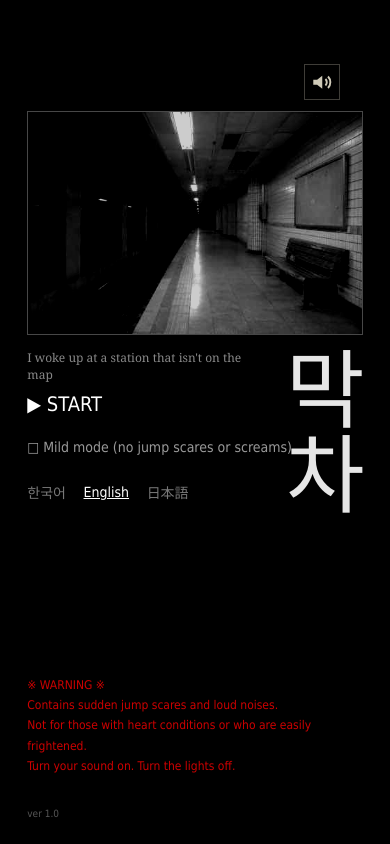
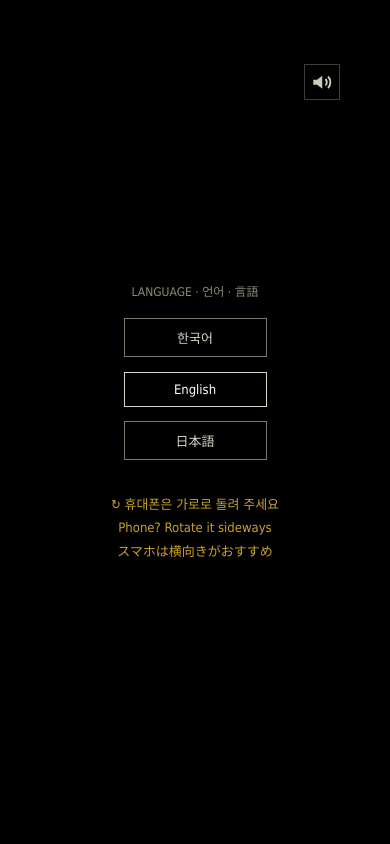
Before and after one commit to mi-hye/makcha, a plain HTML site: page index.html in a window 390 px wide. Drawn offline with Linux system fonts and the light colour scheme.

Commit message:
Add language select screen and landscape hint for phones
Language is now picked in-game before the title instead of via ?lang=.
Portrait phones get a suggestion to rotate. Fix overlapping title text
in phone landscape and shorten two Japanese strings.

Co-Authored-By: Claude Fable 5.2 <noreply@anthropic.com>

```diff
--- a/index.html
+++ b/index.html
@@ -200,12 +200,21 @@
 
   /* ───── 언어 ───── */
   .poster .tag { white-space: nowrap; }
+  #lang { gap: .9em; }
+  #lang button { margin-top: 0; width: 11em; }
+  #lang button.cur { border-color: #d8d4c8; color: #fff; }
+  #lang .rot, .tRot { display: none; }
+  @media (orientation: portrait) and (max-width: 700px) {
+    #lang .rot { display: block; margin-top: 1.4em; font-size: 13px; line-height: 1.8; color: #c9a227; }
+    #title .tRot { display: block; left: 7%; right: 7%; top: calc(var(--t) + 104vw); font-size: 13px; line-height: 1.5; color: #c9a227; }
+  }
   .tLang { position: absolute; left: 7%; top: 89%; display: flex; gap: 1.1em; }
   #title .tLang button { margin: 0; padding: 0; border: 0; background: none; color: #777; font-size: clamp(11px, 1.5vw, 14px); letter-spacing: 0; }
   #title .tLang button.cur { color: #fff; text-decoration: underline; }
   html[lang=en] body { font-family: Tahoma, Verdana, Geneva, sans-serif; }
   html[lang=ja] body { font-family: "MS PGothic", "MS Pゴシック", Osaka, "Hiragino Kaku Gothic ProN", Meiryo, sans-serif; }
-  html[lang=en] .tSub { writing-mode: horizontal-tb; right: 26%; top: 60%; max-width: 30%; text-align: right; font-family: Georgia, serif; }
+  html[lang=en] .tSub { writing-mode: horizontal-tb; right: auto; left: 7%; top: 63%; max-width: 50%; text-align: left; font-family: Georgia, serif; }
+  @media (orientation: landscape) { #title .tVer { left: 7%; top: 3%; bottom: auto; } }
   html[lang=en] #mirrorText, html[lang=ja] #mirrorText { letter-spacing: .08em; }
   html[lang=ja] .tSub, html[lang=ja] #end h2 { font-family: "Hiragino Mincho ProN", "MS PMincho", "Yu Mincho", serif; }
   html[lang=en] #end h2 { font-family: Georgia, "Times New Roman", serif; }
@@ -255,7 +264,16 @@
     <button id="btnTame" class="tOpt"></button>
     <div id="tLang" class="tLang"><button data-l="ko">한국어</button><button data-l="en">English</button><button data-l="ja">日本語</button></div>
     <div class="tWarn">※ 경고 ※<br>갑자기 놀라는 장면과 큰 소리가 나옵니다.<br>심장이 약하신 분, 임산부, 노약자는 하지 마세요.<br>스피커를 켜고 불을 끄고 하세요.</div>
+    <div class="tRot"></div>
     <div class="tVer">ver 1.0</div>
+  </div>
+
+  <div id="lang" class="screen on">
+    <p>LANGUAGE · 언어 · 言語</p>
+    <button data-l="ko">한국어</button>
+    <button data-l="en">English</button>
+    <button data-l="ja">日本語</button>
+    <p class="rot">↻ 휴대폰은 가로로 돌려 주세요<br>Phone? Rotate it sideways<br>スマホは横向きがおすすめ</p>
   </div>
 </div>
 
@@ -275,10 +293,11 @@ const TR = {
   // 타이틀 · 버튼
   '눈을 떠 보니 노선도에 없는 역이었다': ['I woke up at a station that isn\'t on the map', '目を覚ますと、路線図にない駅だった'],
   '▶ 게임시작': ['▶ START', '▶ ゲームスタート'],
-  '순한 모드 (깜짝 장면·비명 끄기)': ['Mild mode (no jump scares or screams)', 'マイルドモード（びっくり演出・悲鳴オフ）'],
+  '순한 모드 (깜짝 장면·비명 끄기)': ['Mild mode (no jump scares or screams)', 'マイルドモード（驚かし・悲鳴オフ）'],
   '※ 경고 ※<br>갑자기 놀라는 장면과 큰 소리가 나옵니다.<br>심장이 약하신 분, 임산부, 노약자는 하지 마세요.<br>스피커를 켜고 불을 끄고 하세요.': [
     '※ WARNING ※<br>Contains sudden jump scares and loud noises.<br>Not for those with heart conditions or who are easily frightened.<br>Turn your sound on. Turn the lights off.',
     '※ 警告 ※<br>突然驚かす演出と大きな音があります。<br>心臓の弱い方、妊娠中の方はご遠慮ください。<br>音を出して、部屋を暗くしてお楽しみください。'],
+  '휴대폰은 가로로 돌려서 하는 것을 추천합니다.': ['On a phone? Rotate it sideways for the best experience.', 'スマホの方は、横向きでのプレイをおすすめします。'],
   '가방': ['Bag', 'かばん'], '힌트': ['Hint', 'ヒント'], '소리 끄기': ['Mute', '音を消す'], '소리 켜기': ['Unmute', '音を出す'], '전체화면': ['Fullscreen', '全画面'], '닫기': ['Close', '閉じる'],
   '가방 — 눌러서 확인': ['Bag — tap to look', 'かばん — 押して確認'], '비어 있음': ['Empty', '空っぽ'],
   '돌아가기': ['Back', '戻る'], '직전으로 돌아가기': ['Go back a moment', '直前に戻る'], '처음으로': ['Back to title', 'タイトルへ'],
@@ -299,7 +318,7 @@ const TR = {
   '위층으로 올라가 본다': ['Try going upstairs', '上の階に行ってみる'],
   '나갈 방법을 찾는다': ['Find a way out', '外に出る方法を探す'],
   '보관함 13번의 비밀번호를 알아낸다': ['Find the code for locker 13', 'ロッカー13番の暗証番号を突き止める'],
-  '「내가 사라진 날」이 언제인지 알아낸다': ['Find out when "the day I vanished" was', '「わたしが消えた日」がいつなのか突き止める'],
+  '「내가 사라진 날」이 언제인지 알아낸다': ['Find out when "the day I vanished" was', '「わたしが消えた日」を突き止める'],
   '보관함 13번을 연다': ['Open locker 13', 'ロッカー13番を開ける'],
   '열쇠를 쓸 곳을 찾는다': ['Find where the key goes', '鍵を使う場所を探す'],
   '휴대폰이 울렸다': ['Your phone buzzed', '携帯が鳴った'],
@@ -481,7 +500,7 @@ const TR = {
   '「다음 막차에서 또 봐」': ['"see you on the next last train"', '「次の終電で、また会おうね」'],
 };
 const LANGS = ['ko', 'en', 'ja'];
-let LANG = new URLSearchParams(location.search).get('lang') || store.get('makcha_lang') || (navigator.language || 'en').slice(0, 2);
+let LANG = store.get('makcha_lang') || (navigator.language || 'en').slice(0, 2);
 if (!LANGS.includes(LANG)) LANG = 'en';
 const tr = s => { const i = LANGS.indexOf(LANG) - 1, e = TR[s]; return i < 0 || !e ? s : e[i]; };
 const locName = n => n.startsWith('무영역 · ') ? tr('무영역') + ' · ' + tr(n.slice(6)) : n;
@@ -491,7 +510,8 @@ function applyLang() {
   $('.tSub').textContent = tr('눈을 떠 보니 노선도에 없는 역이었다'); $('#btnStart').textContent = tr('▶ 게임시작'); $('.tWarn').innerHTML = tr(WARN);
   $('#mirrorText').textContent = tr('내가 사라진 날'); $('#endBtn').textContent = tr('돌아가기');
   $('#btnBag').title = tr('가방'); $('#btnHint').title = tr('힌트'); $('#btnFull').title = tr('전체화면'); $('#ovClose').title = tr('닫기');
-  document.querySelectorAll('#tLang button').forEach(b => b.classList.toggle('cur', b.dataset.l === LANG));
+  document.querySelectorAll('#tLang button, #lang button').forEach(b => b.classList.toggle('cur', b.dataset.l === LANG));
+  $('.tRot').textContent = '↻ ' + tr('휴대폰은 가로로 돌려서 하는 것을 추천합니다.');
   showTame(); applyMute();
 }
 function initAudio() {
@@ -898,6 +918,7 @@ function showTame() { $('#btnTame').textContent = (tame ? '■' : '□') + ' ' +
 $('#btnTame').onclick = () => { tame = !tame; store.set('makcha_tame', tame ? '1' : '0'); showTame(); };
 showTame();
 document.querySelectorAll('#tLang button').forEach(b => b.onclick = () => { LANG = b.dataset.l; applyLang(); });
+document.querySelectorAll('#lang button').forEach(b => b.onclick = () => { LANG = b.dataset.l; applyLang(); $('#lang').classList.remove('on'); });
 applyLang();
 $('#btnStart').onclick = async () => {
   if (ac) return; $('#btnStart').blur();
```
